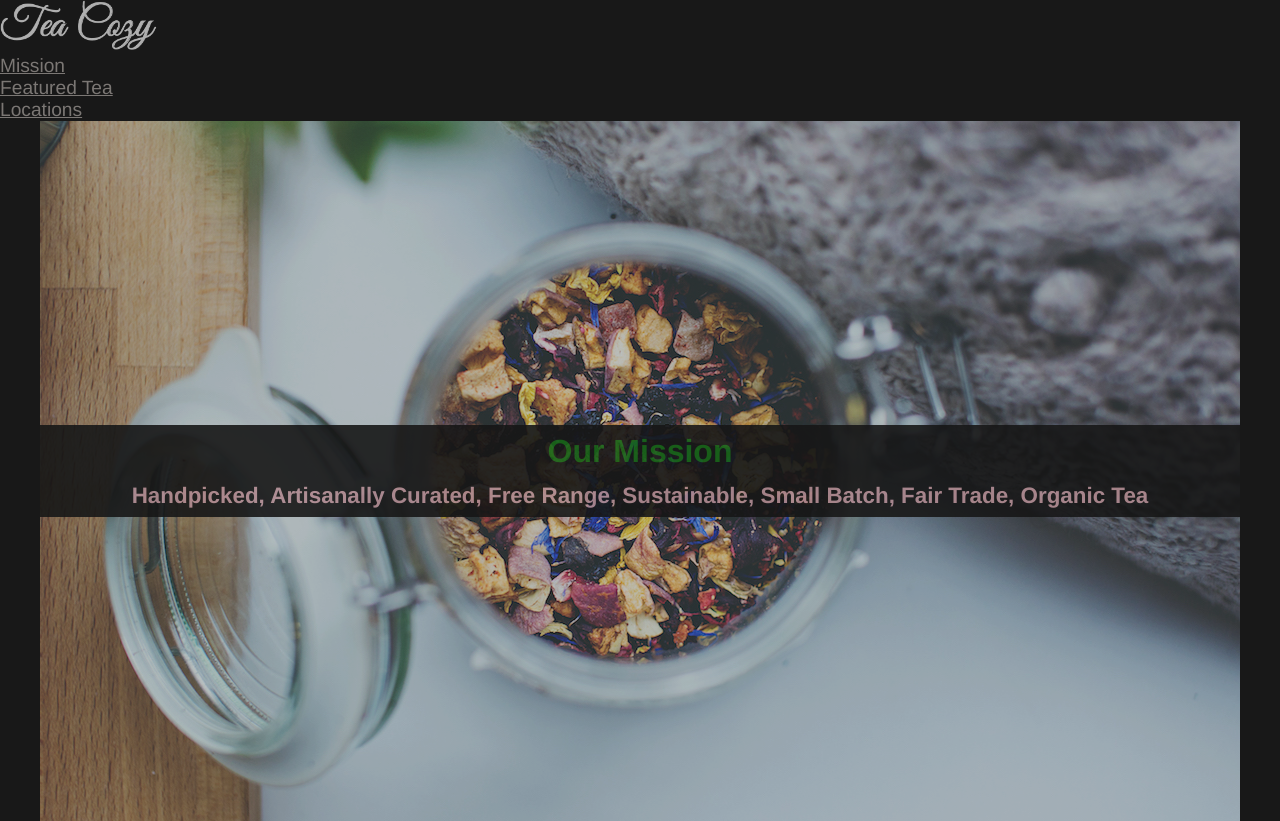
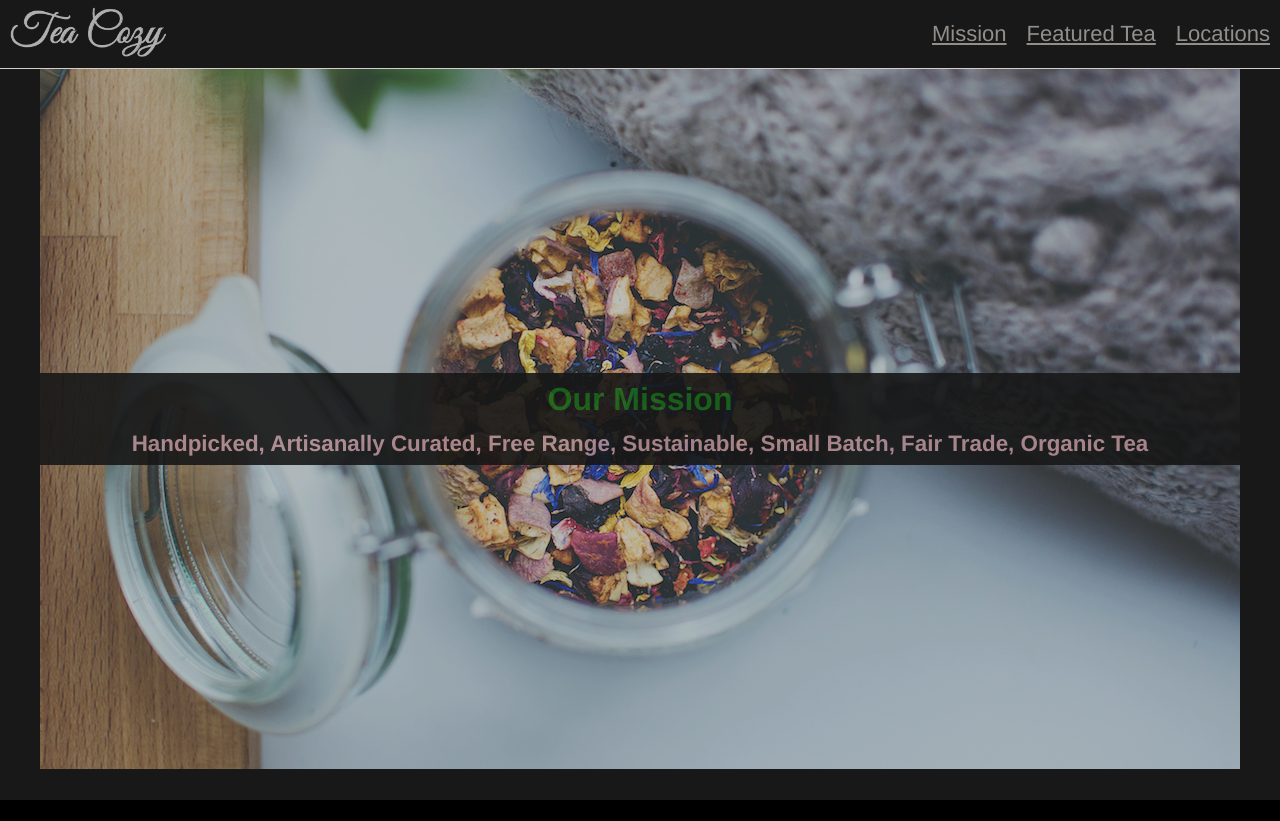
Before and after one commit to ItsNotMe9942/Tea-Shop, a plain HTML site: page index.html in a window 1280 px wide. After the commit the page ends 800 px from the top, so only its background shows below. Drawn offline with Linux system fonts and the light colour scheme.

Commit message:
Header complete

```diff
--- a/index.html
+++ b/index.html
@@ -10,7 +10,7 @@
   <header>
     <div>
       <img src="./images/img-tea-cozy-logo.png" alt="CompanyLogo">
-    <div>
+    </div>
     <nav>
       <ul>
         <li><a href="#">Mission</a></li>
@@ -27,5 +27,6 @@
       </div>
     </section>
   </main>
+
 </body>
 </html>
--- a/style.css
+++ b/style.css
@@ -14,14 +14,33 @@ body {
   color: pink;
 }
 
+header {
+  display: flex;
+  justify-content: space-between;
+  padding: 10px;
+  align-items: center;
+  border-bottom: 1px solid seashell;
+  height: 69px;
+}
+
+nav ul {
+  display: flex;
+  list-style: none;
+  gap: 20px;
+  font-size: 22px;
+}
+
 header img {
   height: 50px;
 }
+
+
 
 main {
   display: flex;
   justify-content: center;
 }
+
 
 main .hero-img {
   display: flex;
```
